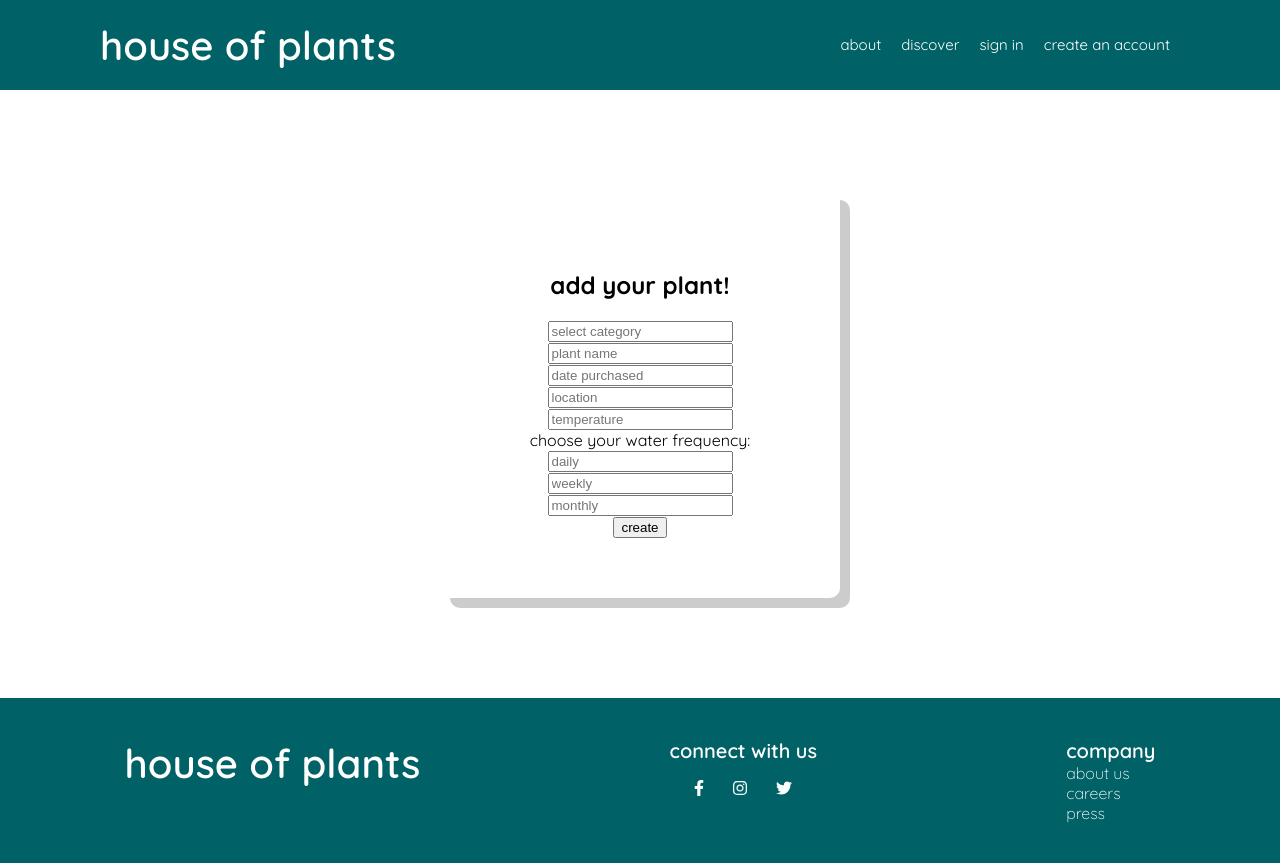
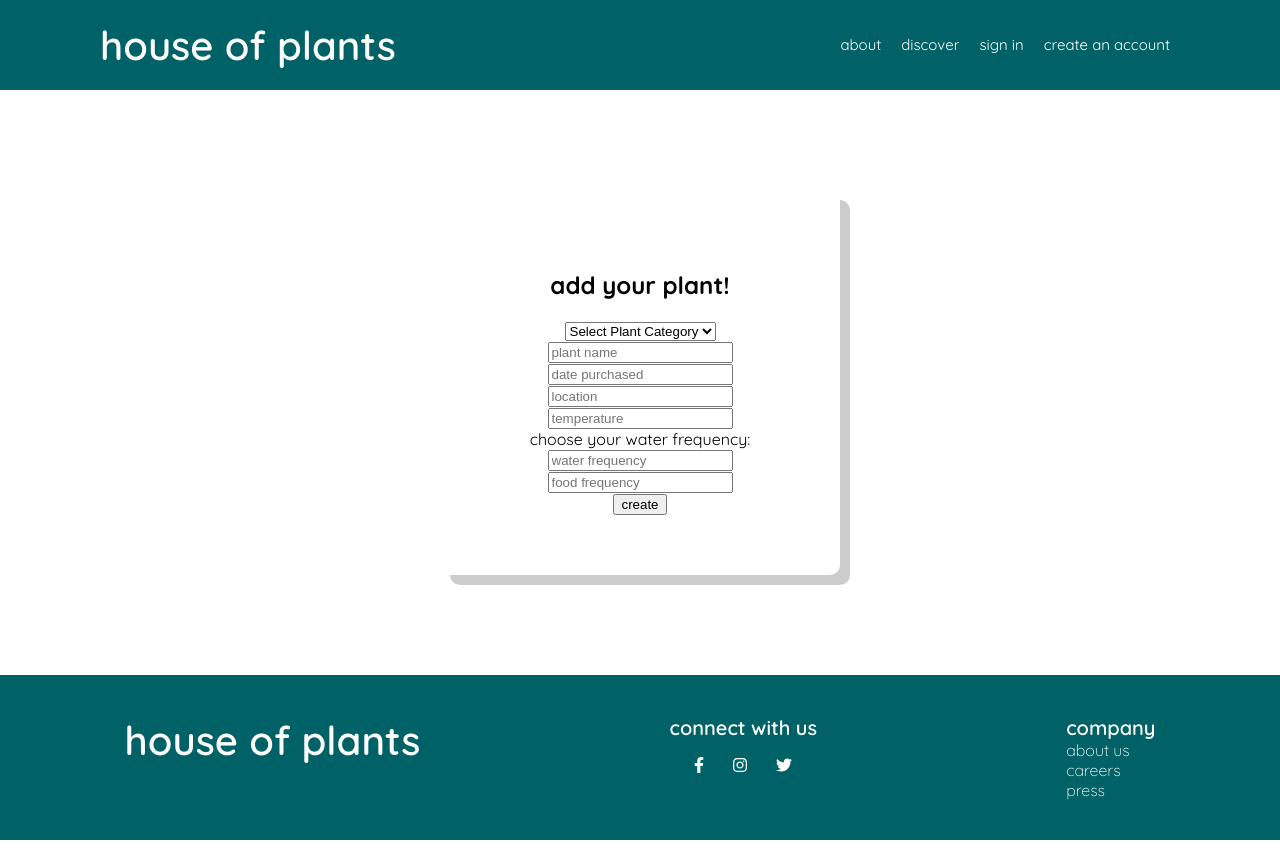
Before and after one commit to za-h-ra/house-of-plants, a React (Create React App) app in the folder client/: page /create-plant in a window 1280 px wide. After the commit the page ends 840 px from the top, so only its background shows below. Built offline with nearby package versions, Linux system fonts and the light colour scheme.

Commit message:
added create form functionality

```diff
--- a/client/src/components/PlantList/PlantList.jsx
+++ b/client/src/components/PlantList/PlantList.jsx
@@ -1,5 +1,6 @@
 import React from 'react'
 import { Link } from 'react-router-dom'
+import styled from 'styled-components'
 
 export default function PlantList(props) {
 	const { plantList } = props
--- a/client/src/components/shared/Header/Header.jsx
+++ b/client/src/components/shared/Header/Header.jsx
@@ -28,10 +28,15 @@ const LinksContainer = styled.div`
 		height: 20px;
 		margin: 10px;
 		text-align: center;
-    &:hover, &.active {
-      text-shadow: 0 0 .75px #ffd9da, 0 0 .75px #ffd9da;
+		&:hover,
+		&.active {
+			text-shadow: 0 0 0.75px #ffd9da, 0 0 0.75px #ffd9da;
 		}
 	}
+`
+
+const StyledLink = styled.button`
+
 `
 
 export default function Header(props) {
@@ -46,7 +51,7 @@ export default function Header(props) {
 
 	return (
 		<NavBar>
-			<Logo/>
+			<Logo />
 
 			{props.currentUser ? (
 				<>
@@ -56,14 +61,13 @@ export default function Header(props) {
 			) : (
 				<>
 					<LinksContainer>
-              <Link to="/about">about</Link>
-              <Link to="/discover">discover</Link>
+						<Link to='/about'>about</Link>
+						<Link to='/discover'>discover</Link>
 						<Link to='/signin'>sign in</Link>
 						<Link to='/signup'>create an account</Link>
 					</LinksContainer>
 				</>
 			)}
-
 		</NavBar>
 	)
 }
--- a/client/src/screens/CreatePlant.jsx
+++ b/client/src/screens/CreatePlant.jsx
@@ -21,6 +21,10 @@ const FormBox = styled.form`
 	box-shadow: 10px 10px rgba(0, 0, 0, 0.2);
 `
 
+const StyledInput = styled.input`
+
+`
+
 
 export default function CreatePlant(props) {
 	const [plantData, setPlantData] = useState({
@@ -32,12 +36,16 @@ export default function CreatePlant(props) {
 		last_watered: '',
 		water_frequency: '',
     food_frequency: '',
+    plant_category_id: ''
   })
 
+
+
 	const handleChange = (e) => {
-		const { value } = e.target
+		const { value, name } = e.target
     setPlantData({
-			name: value,
+      ...plantData,
+			[name]: value,
 		})
 	}
 
@@ -52,54 +60,62 @@ export default function CreatePlant(props) {
 		<FormContainer>
       <FormBox onSubmit={handleSubmit}>
       <h2>add your plant!</h2>
-				<input
+				{/* <input
 					type='text'
 					placeholder='select category'
 					value={plantData.name}
 					onChange={handleChange}
-				/>
+				/> */}
+        <select name="plant_category_id" onChange={handleChange}>
+          <option selected disabled>Select Plant Category</option>
+          {
+            props.plantCategory.map(category => (
+              <option value={category.id}>{category.name}</option>
+            ))
+        }
+        </select>
         <input
+          name="name"
 					type='text'
 					placeholder='plant name'
 					value={plantData.name}
 					onChange={handleChange}
 				/>
         <input
+          name="date_purchased"
 					type='text'
 					placeholder='date purchased'
-					value={plantData.name}
+					value={plantData.date_purchased}
 					onChange={handleChange}
 				/>
         <input
+          name="location"
 					type='text'
 					placeholder='location'
-					value={plantData.name}
+					value={plantData.location}
 					onChange={handleChange}
 				/>
         <input
+          name="temperature"
 					type='text'
 					placeholder='temperature'
-					value={plantData.name}
+					value={plantData.temperature}
 					onChange={handleChange}
 				/> <br />
 				<label>
           choose your water frequency:
 					<input
+            name="water_frequency"
 						type='text'
-						placeholder='daily'
-						value={plantData.name}
+						placeholder='water frequency'
+						value={plantData.water_frequency}
 						onChange={handleChange}
           />
           <input
+            name="food_frequency"
 						type='text'
-						placeholder='weekly'
-						value={plantData.name}
-						onChange={handleChange}
-					/>
-					<input
-						type='text'
-						placeholder='monthly'
-						value={plantData.name}
+						placeholder='food frequency'
+						value={plantData.food_frequency}
 						onChange={handleChange}
 					/>
 				</label> <br />
--- a/client/src/screens/Main/Main.jsx
+++ b/client/src/screens/Main/Main.jsx
@@ -7,14 +7,17 @@ import SignIn from '../SignIn'
 import Dashboard from '../Dashboard'
 import { readAllPlants } from '../../services/plants'
 import CreatePlant from '../CreatePlant'
+import { readAllPlantCategories } from '../../services/plant-categories'
 
 export default function Main(props) {
 	const { setCurrentUser, currentUser } = props
   const [plantList, setPlantList] = useState([])
+  const [plantCategory, setPlantCategory] = useState([])
 
   useEffect(() => {
     if (currentUser) {
       getPlantList()
+      getPlantCategory()
      }
 	}, [currentUser])
 
@@ -22,7 +25,12 @@ export default function Main(props) {
 	const getPlantList = async () => {
 		const plantList = await readAllPlants()
 		setPlantList(plantList)
-	}
+  }
+
+  const getPlantCategory = async () => {
+    const plantCategory = await readAllPlantCategories()
+    setPlantCategory(plantCategory)
+  }
 
 	return (
     <main>
@@ -50,7 +58,7 @@ export default function Main(props) {
 						<SignUp {...props} setCurrentUser={setCurrentUser} />
 					)}
         />
-      <Route exact path='/' render={(props) => (
+      <Route exact path='/dashboard' render={(props) => (
         <Dashboard
           currentUser={currentUser}
           plantList={plantList}
@@ -59,9 +67,11 @@ export default function Main(props) {
 
       <Route exact path='/create-plant' render={(props) => (
         <CreatePlant
+          {...props}
           currentUser={currentUser}
           plantList={plantList}
           setPlantList={setPlantList}
+          plantCategory={plantCategory}
           />
         )} />
 		</main>
--- a/client/src/screens/SignIn.jsx
+++ b/client/src/screens/SignIn.jsx
@@ -88,7 +88,7 @@ export default function SignIn(props) {
 		e.preventDefault()
 		const userData = await loginUser(loginData)
 		props.setCurrentUser(userData)
-		props.history.push('/')
+		props.history.push('/dashboard')
 	}
 
 	return (
--- a/client/src/screens/SignUp.jsx
+++ b/client/src/screens/SignUp.jsx
@@ -87,7 +87,7 @@ export default function SignUp(props) {
     e.preventDefault()
     const userData = await registerUser(loginData)
     props.setCurrentUser(userData)
-    props.history.push('/')
+    props.history.push('/dashboard')
   }
 
 	return (
```
Lines whose indentation alone changed are shown as unchanged.
